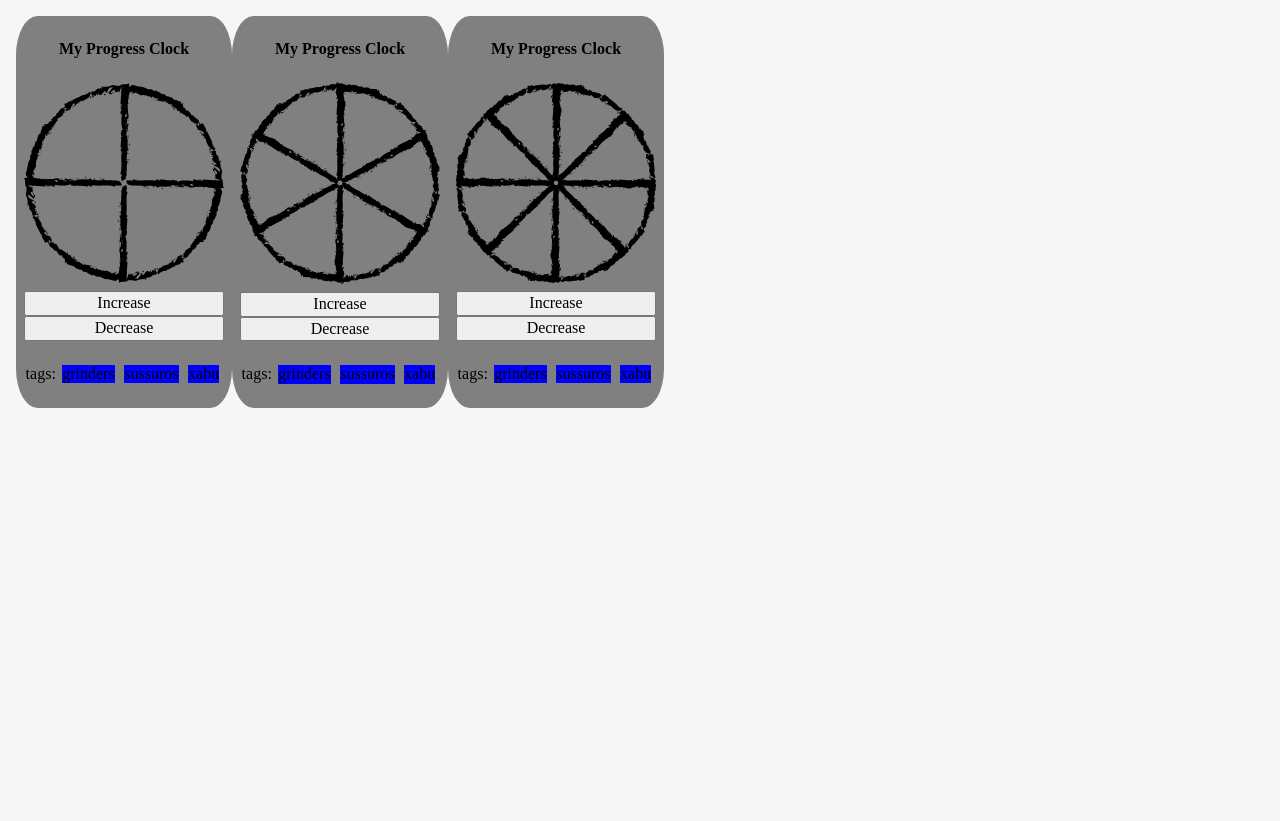
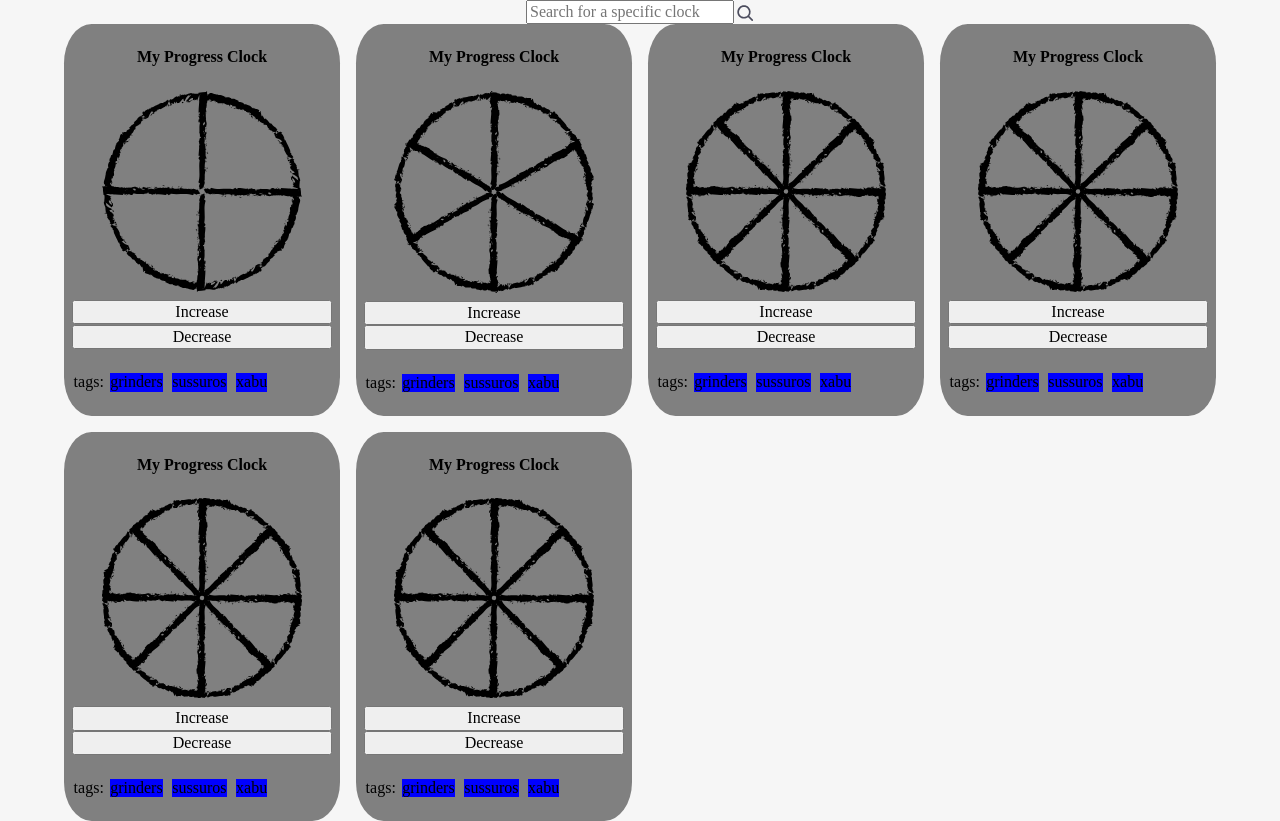
Before and after one commit to defreitasabner/fitd_progress_clock_manager, a React (Create React App) app: page / in a window 1280 px wide. Before the commit the page ends 800 px from the top, so only its background shows below. Built offline with nearby package versions, Linux system fonts and the light colour scheme.

Commit message:
Searcher created. Next step: Create a header to contain Searcher, Sorter, and Filter

```diff
--- a/package.json
+++ b/package.json
@@ -13,6 +13,7 @@
     "normalize.css": "^8.0.1",
     "react": "^18.1.0",
     "react-dom": "^18.1.0",
+    "react-icons": "^4.3.1",
     "react-scripts": "5.0.1",
     "typescript": "^4.6.4",
     "web-vitals": "^2.1.4"
--- a/src/pages/ProgressClocks/Container/Clock/Clock.module.scss
+++ b/src/pages/ProgressClocks/Container/Clock/Clock.module.scss
@@ -3,8 +3,8 @@
     grid-template-columns: 1fr 1fr;
     background-color: gray;
     border-radius: 10%;
+    gap: 0.5rem;
     padding: 0.5rem;
-    gap: 0.5rem;
 }
 
 .progressClockTitle {
--- a/src/pages/ProgressClocks/Container/Clock/index.tsx
+++ b/src/pages/ProgressClocks/Container/Clock/index.tsx
@@ -1,8 +1,6 @@
 import React from 'react';
 
 import styles from './Clock.module.scss';
-
-import mock from './mocks.json';
 
 interface Props {
     clockSize: number,
--- a/src/pages/ProgressClocks/Container/Container.module.scss
+++ b/src/pages/ProgressClocks/Container/Container.module.scss
@@ -1,6 +1,6 @@
 .container {
-    display: flex;
-    flex-wrap: wrap;
-    width: 100%;
-    padding: 1rem;
+    width: 90%;
+    display: grid;
+    grid-template-columns: repeat(4, 1fr);
+    gap: 1rem;
 }
--- a/src/pages/ProgressClocks/Container/mocks.json
+++ b/src/pages/ProgressClocks/Container/mocks.json
@@ -16,6 +16,24 @@
         "clockTitle": "My Progress Clock",
         "clockTags": ["grinders", "sussuros","xabu"],
         "clockProgressLevel": 0
+    },
+    {
+        "clockSize": 8,
+        "clockTitle": "My Progress Clock",
+        "clockTags": ["grinders", "sussuros","xabu"],
+        "clockProgressLevel": 0
+    },
+    {
+        "clockSize": 8,
+        "clockTitle": "My Progress Clock",
+        "clockTags": ["grinders", "sussuros","xabu"],
+        "clockProgressLevel": 0
+    },
+    {
+        "clockSize": 8,
+        "clockTitle": "My Progress Clock",
+        "clockTags": ["grinders", "sussuros","xabu"],
+        "clockProgressLevel": 0
     }
 
 ]
--- a/src/pages/ProgressClocks/ProgressClocks.module.scss
+++ b/src/pages/ProgressClocks/ProgressClocks.module.scss
@@ -1,7 +1,7 @@
 .flexContainer {
-    width: 90%;
+    width: 100%;
     display: flex;
-    flex-wrap: wrap;
+    flex-direction: column;
     justify-content: center;
     align-items: center;
 }
--- /dev/null
+++ b/src/pages/ProgressClocks/Searcher/Searcher.module.scss
@@ -0,0 +1,5 @@
+.searcher__container {
+    display: flex;
+    justify-content: flex-end;
+    align-items: flex-end;
+}
--- /dev/null
+++ b/src/pages/ProgressClocks/Searcher/index.tsx
@@ -0,0 +1,26 @@
+import React from 'react';
+
+import { CgSearch } from 'react-icons/cg';
+
+import styles from './Searcher.module.scss';
+
+interface Props {
+    search: string,
+    setSearch: React.Dispatch<React.SetStateAction<string>>
+}
+
+export default function Searcher(props: Props) {
+
+    const { search, setSearch } = props;
+
+    return (
+        <div className={styles.searcher__container}>
+            <input
+                value={search}
+                onChange={event => setSearch(event.target.value)}
+                placeholder="Search for a specific clock"
+            />
+            <CgSearch size={20} color="#4C4D5E" />
+        </div>
+    )
+}
--- a/src/pages/ProgressClocks/index.tsx
+++ b/src/pages/ProgressClocks/index.tsx
@@ -3,10 +3,15 @@ import React from 'react';
 import Container from './Container';
 
 import styles from './ProgressClocks.module.scss';
+import Searcher from './Searcher';
 
 export default function ProgressClocks() {
+
+    const [search, setSearch] = React.useState('');
+
     return (
         <div className={styles.flexContainer}>
+            <Searcher search={search} setSearch={setSearch} />
             <Container />
         </div>
     )
```
Also changed, not shown: src/pages/ProgressClocks/Container/Clock/progress-clocks.json (deleted, +0 -27 lines), 1 other file (tests, documents, lock files or other folders).
